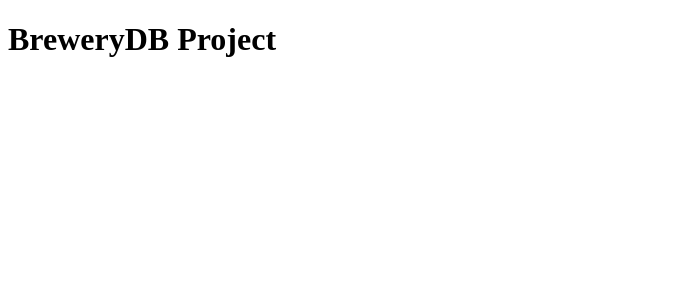
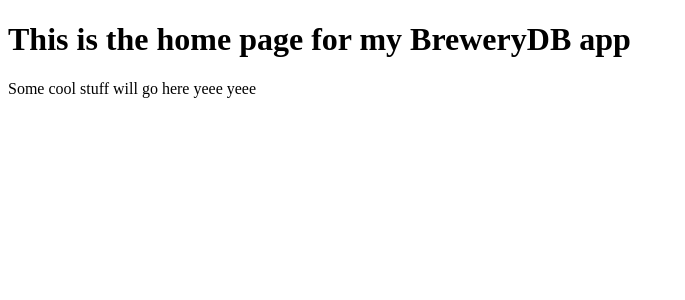
Before and after one commit to braddonako/breweryDbProject, a React (Create React App) app in the folder beer/: page / in a window 1280 px wide. Shown: the top 300 px of the page, without its empty margins (0-685 px from the left). Built offline with nearby package versions, Linux system fonts and the light colour scheme.

Commit message:
Added a home page

```diff
--- a/beer/src/App.js
+++ b/beer/src/App.js
@@ -1,12 +1,17 @@
 import React from 'react';
-
+import { BrowserRouter, Route, Switch } from 'react-router-dom';
+import Home from './components/home';
 
 
 function App() {
   return (
-    <div className="App">
-      <h1>BreweryDB Project</h1>
-    </div>
+    <BrowserRouter>
+      <div className="App">
+        <Switch>
+          <Route path="/" component={Home} exact/>
+        </Switch>
+      </div>
+    </BrowserRouter>
   );
 }
 
--- /dev/null
+++ b/beer/src/components/home.js
@@ -0,0 +1,12 @@
+import React from 'react';
+
+const Home = () => {
+    return (
+        <div>
+            <h1>This is the home page for my BreweryDB app</h1>
+            <p>Some cool stuff will go here yeee yeee</p>
+        </div>
+    );
+};
+
+export default Home;
```
